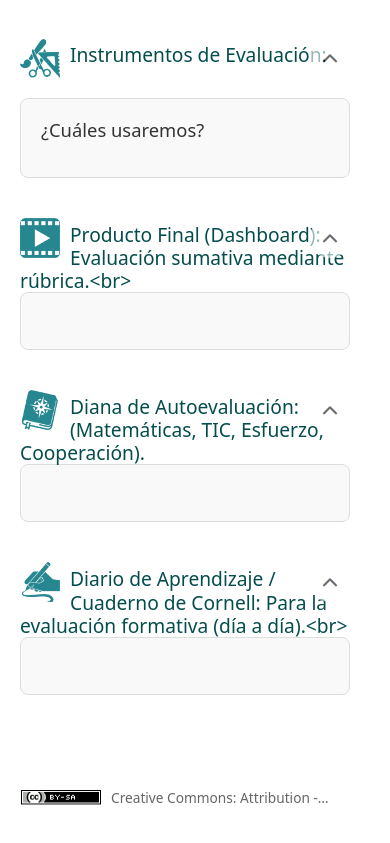
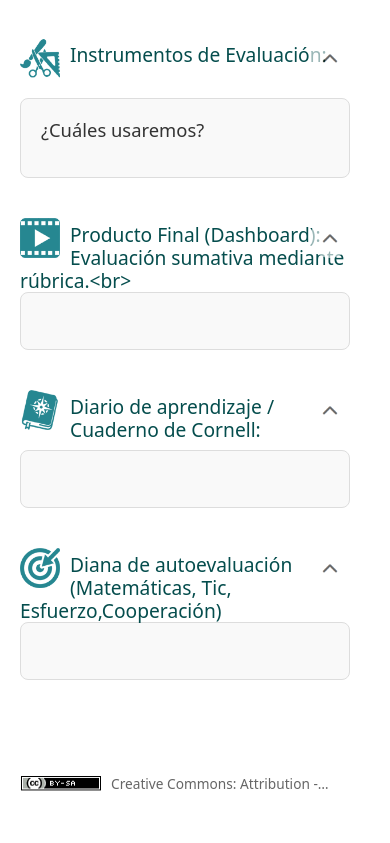
Before and after one commit to Pochi1911/Tarea-3--Smart-Subs, a plain HTML site: page html/evaluacion.html in a window 390 px wide. Shown: the part 1045-1888 px from the top of the page. Drawn offline with Linux system fonts and the light colour scheme.

Commit message:
Add files via upload

```diff
--- a/html/evaluacion.html
+++ b/html/evaluacion.html
@@ -52,17 +52,17 @@
             <div class="exe-text-activity">
                 <div><p class="clearfix"></p></div>
             </div></div></div></div>
-</div></article><article id="20260224104451453C2M" class="box"> <header class="box-head"> <div class="box-icon exe-icon"> <img src="../theme/icons/diary_alt.png" alt="">
+</div></article><article id="202602241132214044GG" class="box"> <header class="box-head"> <div class="box-icon exe-icon"> <img src="../theme/icons/diary_alt.png" alt="">
 </div>
-<h1 class="box-title">Diana de Autoevaluación: (Matemáticas, TIC, Esfuerzo, Cooperación).</h1>
-<button class="box-toggle box-toggle-on" title="Ocultar/Mostrar contenido"> <span>Ocultar/Mostrar contenido</span></button></header><div class="box-content"> <div id="20260224104451451BJY" class="idevice_node text" data-idevice-path="../idevices/text/" data-idevice-type="text" data-idevice-component-type="json"><div class="exe-text-template"><div class="textIdeviceContent">
+<h1 class="box-title">Diario de aprendizaje / Cuaderno de Cornell:</h1>
+<button class="box-toggle box-toggle-on" title="Ocultar/Mostrar contenido"> <span>Ocultar/Mostrar contenido</span></button></header><div class="box-content"> <div id="202602241132213998RG" class="idevice_node text" data-idevice-path="../idevices/text/" data-idevice-type="text" data-idevice-component-type="json"><div class="exe-text-template"><div class="textIdeviceContent">
             <div class="exe-text-activity">
                 <div><p class="clearfix"></p></div>
             </div></div></div></div>
-</div></article><article id="20260224104557716RM3" class="box"> <header class="box-head"> <div class="box-icon exe-icon"> <img src="../theme/icons/draw.png" alt="">
+</div></article><article id="20260224113355584KF6" class="box"> <header class="box-head"> <div class="box-icon exe-icon"> <img src="../theme/icons/objectives.png" alt="">
 </div>
-<h1 class="box-title">Diario de Aprendizaje / Cuaderno de Cornell: Para la evaluación formativa (día a día).&lt;br&gt;</h1>
-<button class="box-toggle box-toggle-on" title="Ocultar/Mostrar contenido"> <span>Ocultar/Mostrar contenido</span></button></header><div class="box-content"> <div id="2026022410455771424Y" class="idevice_node text" data-idevice-path="../idevices/text/" data-idevice-type="text" data-idevice-component-type="json"><div class="exe-text-template"><div class="textIdeviceContent">
+<h1 class="box-title">Diana de autoevaluación (Matemáticas, Tic, Esfuerzo,Cooperación)</h1>
+<button class="box-toggle box-toggle-on" title="Ocultar/Mostrar contenido"> <span>Ocultar/Mostrar contenido</span></button></header><div class="box-content"> <div id="20260224113355580CZK" class="idevice_node text" data-idevice-path="../idevices/text/" data-idevice-type="text" data-idevice-component-type="json"><div class="exe-text-template"><div class="textIdeviceContent">
             <div class="exe-text-activity">
                 <div><p class="clearfix"></p></div>
             </div></div></div></div>
```
